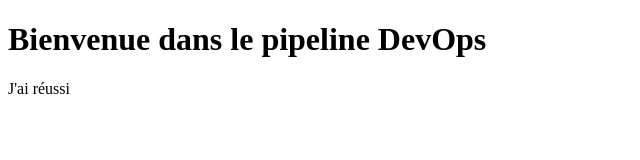
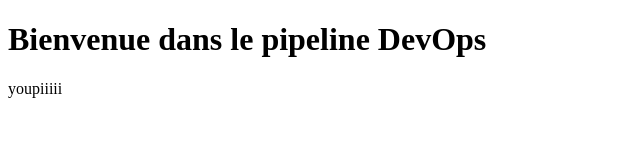
Before and after one commit to ahoumenousamantha-star/demo-devops, a plain HTML site: page index.html in a window 1280 px wide. Shown: the full height of the page, 0-640 px from the left. Drawn offline with Linux system fonts and the light colour scheme.

Commit message:
Update index.html

```diff
--- a/index.html
+++ b/index.html
@@ -5,7 +5,7 @@
 </head>
 <body>
 	<h1>Bienvenue dans le pipeline DevOps</h1>
-	<p>J'ai réussi</p>
+	<p>youpiiiii</p>
 
 </body>
 </html>
```
